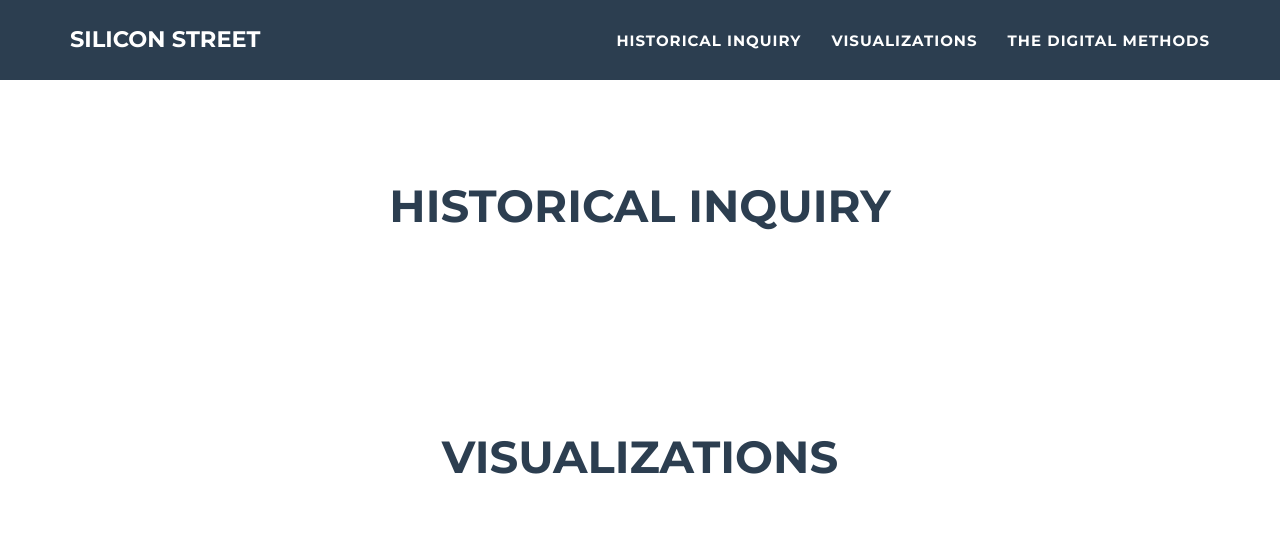
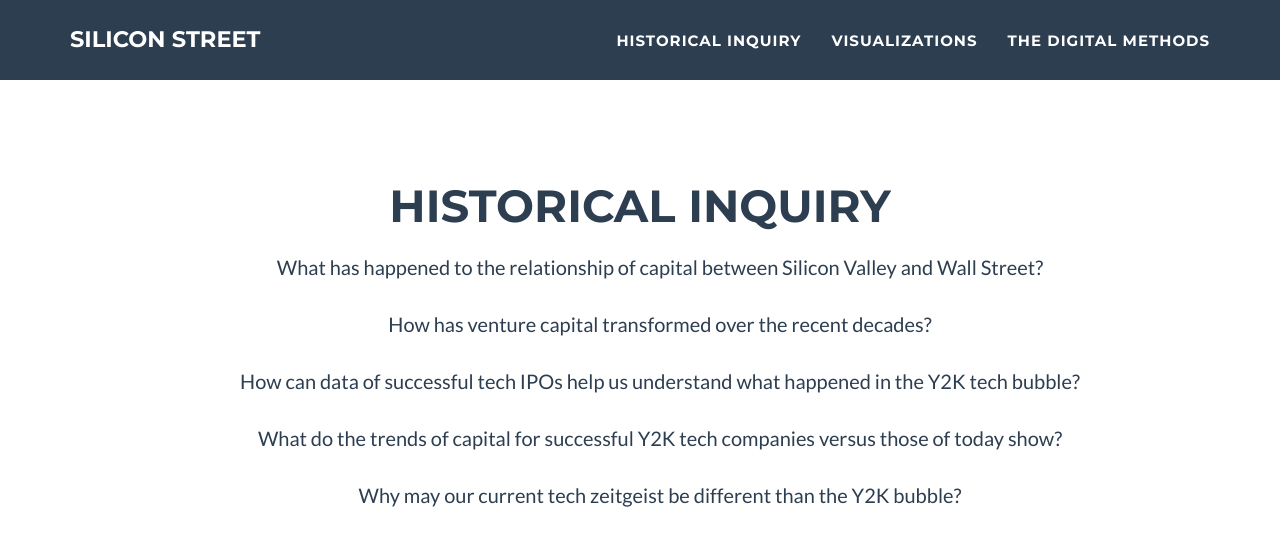
Before and after one commit to vvayne/dh-project-website, a Jekyll site: the page built from index.html, in a window 1280 px wide and 1400 px high, scrolled down 905 px. Shown: the top 543 px of the window. Built offline with Jekyll 4.4.1, drawn with Linux system fonts in a browser that asks for light colours; some of the changed text lies outside the part shown.

Commit message:
Almost done. Added text to inquiry

```diff
--- a/_includes/contact.html
+++ b/_includes/contact.html
@@ -5,6 +5,25 @@
                 <div class="col-lg-12 text-center">
                     <h2>Historical Inquiry</h2>
                 </div>
+                <br>
+                <br>
+        <ul class="questions text-center">
+        <br>
+        <li>What has happened to the relationship of capital between Silicon Valley and Wall Street?</li>
+        <br>
+        <li>How has venture capital transformed over the recent decades?</li>
+        <br>
+        <li>How can data of successful tech IPOs help us understand what happened in the Y2K tech bubble?</li>
+        <br>
+        <li>What do the trends of capital for successful Y2K tech companies versus those of today show?</li>
+        <br>
+        <li> Why may our current tech zeitgeist be different than the Y2K bubble?</li>
+        <br>
+        <li>What do the locations of successful tech IPOs show us?</li>
+        <br>
+        <li>How have we blended digital methods and historical analysis to find a novel conclusions or better support prevous ones? </li>
+        <br>
+      </ul>
             </div>
             <div class="row">
                 <div class="col-lg-8 col-lg-offset-2">
--- a/_includes/css/main.css
+++ b/_includes/css/main.css
@@ -1,3 +1,9 @@
+
+.questions{
+  list-style-type: none;
+  font-size:20px;
+}
+
 .raw{
   color: brown;
 }
```
Also changed, not shown: 9 other files.
